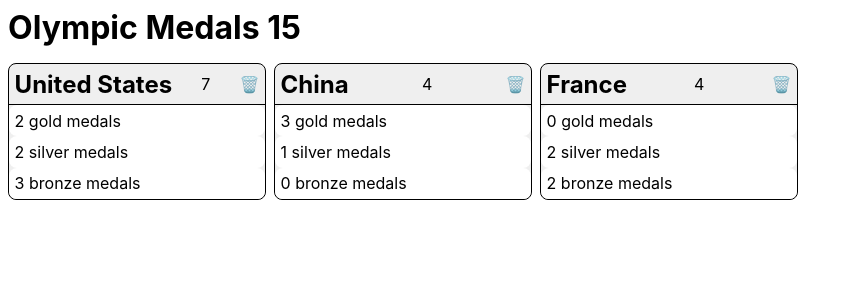
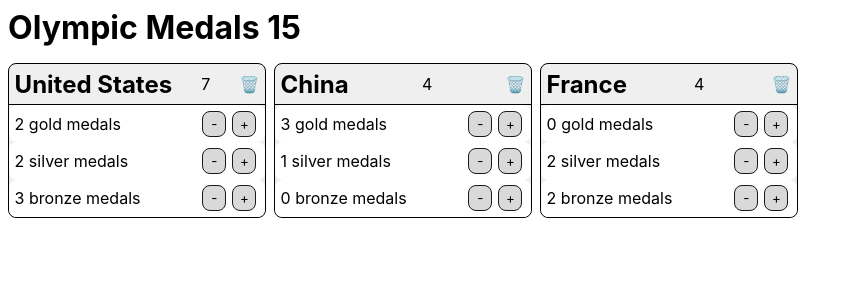
Before and after one commit to manderson116/medals-radix, a React (Vite) app: page / in a window 1280 px wide. Shown: the top 300 px of the page, without its empty margins (0-853 px from the left). Built offline with nearby package versions, Linux system fonts and the light colour scheme.

Commit message:
[3a.07] Create increment / decrement buttons

```diff
--- a/src/App.css
+++ b/src/App.css
@@ -25,7 +25,10 @@
   background-color: white;
   border-radius: inherit;
 }
-.country > .medals > button {
+.country > .medals > .button {
+  display: flex;
+}
+.country > .medals > .button > button {
   padding: 0.25rem;
   width: 1.5rem;
 }
--- a/src/components/Medal.jsx
+++ b/src/components/Medal.jsx
@@ -2,6 +2,10 @@ function Medal(props) {
   return (
     <div className="medals">
       {props.country[props.medal.name]} {props.medal.name} medals
+      <div className="button">
+        <button>-</button>
+        <button>+</button>
+      </div>
     </div>
   );
 }
```
